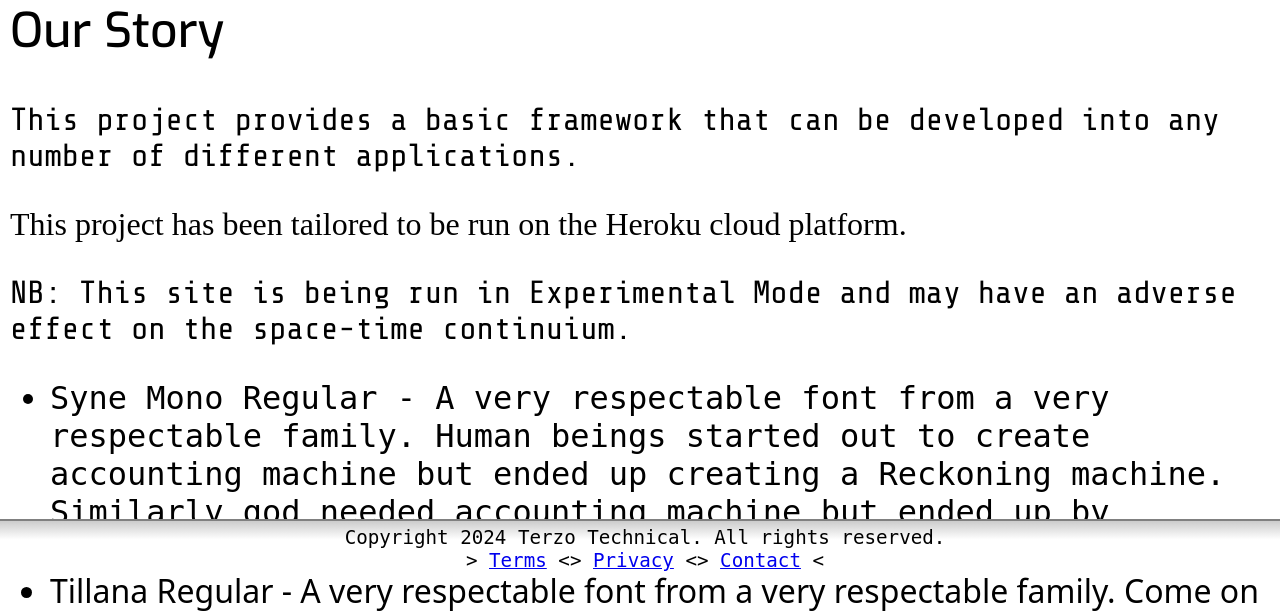
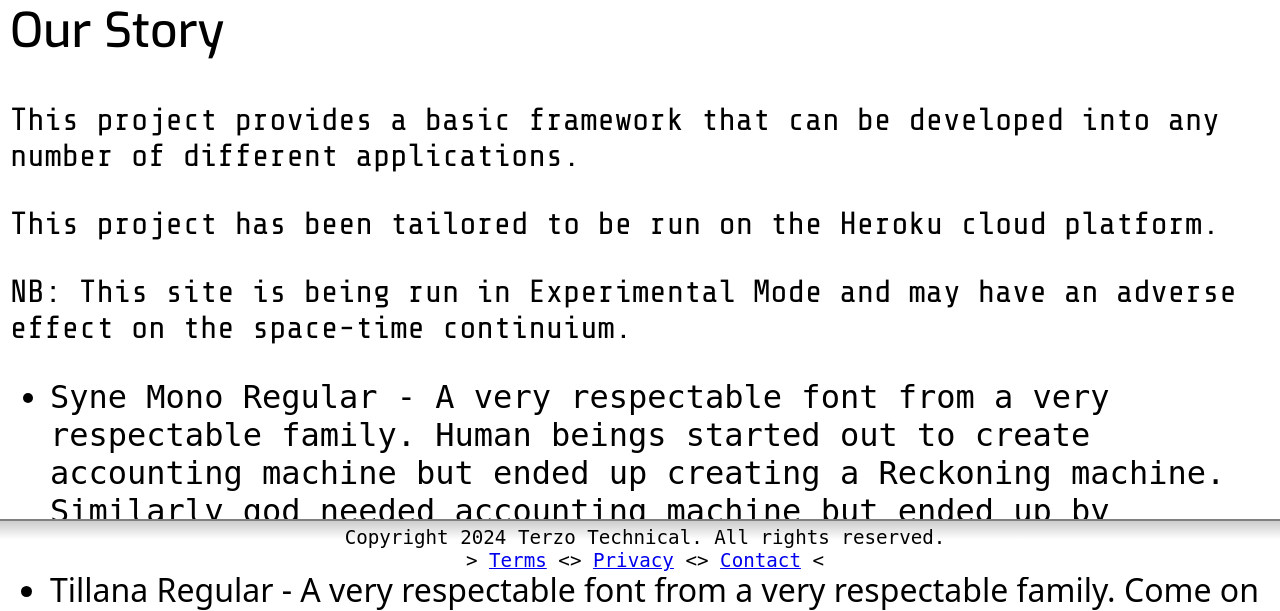
Before and after one commit to spycebot/alex-freberg-cv, a Flask app: page /about in a window 1280 px wide. Shown: the part 223-834 px from the top of the page. Run offline with Flask 3, Linux system fonts and the light colour scheme; some web fonts are replaced.

Commit message:
Construct ads.txt file, set site wide style for paragraphs

```diff
--- /dev/null
+++ b/ads.txt
@@ -0,0 +1 @@
+google.com, pub-5714407334718985, DIRECT, f08c47fec0942fa0
--- a/static/terzo.css
+++ b/static/terzo.css
@@ -10,6 +10,12 @@ body {
     background-color: white;
     margin: 0;
     padding: 0;
+}
+
+p {
+    font-family: "Share Tech Mono", monospace;
+    font-weight: 400;
+    font-style: normal;
 }
 
 #banner {
--- a/templates/about.html
+++ b/templates/about.html
@@ -6,9 +6,9 @@
 
 {% block body %}
 <h2 class="exo-terzo">Our Story</h2>
-<p class="share-tech-mono-regular">This project provides a basic framework that can be developed into any number of different applications. </p>
+<p>This project provides a basic framework that can be developed into any number of different applications. </p>
 <p>This project has been tailored to be run on the Heroku cloud platform.</p>
-<p class="share-tech-mono-regular">NB: This site is being run in <bold>Experimental Mode</bold> and may have an adverse effect on the space-time continuium.</bold></p>
+<p>NB: This site is being run in <bold>Experimental Mode</bold> and may have an adverse effect on the space-time continuium.</bold></p>
 
 
 <ul>
--- a/templates/base.html
+++ b/templates/base.html
@@ -4,11 +4,13 @@
     <meta name="HandheldFriendly" content="true" />
     <meta name="MobileOptimized" content="320" />
     <meta name="viewport" content="initial-scale=1.0, maximum-scale=1.0, width=device-width, user-scalable=no" />
+    <meta name="google-adsense-account" content="ca-pub-5714407334718985">
     <!-- OK link rel="stylesheet" href="https://www.w3schools.com/w3css/4/w3pro.css" -->
     <script src="{{ url_for('static', filename='terzo.js') }}"></script>
     <link href="https://fonts.googleapis.com/css2?family=Exo:ital,wght@0,100..900;1,100..900&family=Share+Tech+Mono&family=Special+Elite&family=Syne+Mono&family=Tillana&display=swap" rel="stylesheet">
     <link rel="stylesheet" href="{{ url_for('static', filename='terzo.css') }}">
-    <script async src="https://pagead2.googlesyndication.com/pagead/js/adsbygoogle.js?client=ca-pub-5714407334718985" crossorigin="anonymous"></script>
+    <script async src="https://pagead2.googlesyndication.com/pagead/js/adsbygoogle.js?client=ca-pub-5714407334718985"
+     crossorigin="anonymous"></script>
     {% block head %}{% endblock %}
 </head>
 <body>
--- a/templates/contact.html
+++ b/templates/contact.html
@@ -6,7 +6,7 @@
 
 {% block body %}
 <h2 class="exo-terzo">Contact Us</h2>
-<p class="share-tech-mono-regular">To reach <a href="http://www.terzotechnical.com" target="_blank">Terzo Technical &#11193;</a>
+<p>To reach <a href="http://www.terzotechnical.com" target="_blank">Terzo Technical &#11193;</a>
     please contact <a href="https://shannonware.com" target="_blank">Shannon Ware &#11193;</a>
      at <a href=mailto:photius@shannonware.com?subject=Incoming%20Email%20from%20Internet%20Web%20Page&body=Hello%20Terzo%20Technical!%20 target="_blank">photius at shannon ware dot com &#11193;</a>.</p>
 {% endblock %}
--- a/templates/index.html
+++ b/templates/index.html
@@ -6,9 +6,9 @@
 
 {% block body %}
 <h2 class="exo-terzo">Welcome!</h2>
-<p class="share-tech-mono-regular">Welcome to Internet Web Page, brought to you by <a href="http://www.terzotechnical.com" target="_blank">Terzo Technical &#11193;</a> and <a href="https://shannonware.com" target="_blank">Shannon Ware &#11193;</a>.</p>
-<p class="share-tech-mono-regular"><a href="/about">Our Story</a> is a harrowing tale filled with trial and triumph. Please take a moment to read <a href="/about">Our Story</a>.</p>
+<p>Welcome to Internet Web Page, brought to you by <a href="http://www.terzotechnical.com" target="_blank">Terzo Technical &#11193;</a> and <a href="https://shannonware.com" target="_blank">Shannon Ware &#11193;</a>.</p>
+<p><a href="/about">Our Story</a> is a harrowing tale filled with trial and triumph. Please take a moment to read <a href="/about">Our Story</a>.</p>
 <h3>StageMaster AI Voice Actor Coordinator</h3>
-<p class="share-tech-mono-regular">StageMaster, Ventriloquist, and Puppeteer are the latest suite of streaming production tools from Terzo Technical.</p>
+<p>StageMaster, Ventriloquist, and Puppeteer are the latest suite of streaming production tools from Terzo Technical.</p>
 <a href="/static/Stage-Master-WIP-UI_10MAY2024.png" target="_blank"><img class="resize" src="/static/Stage-Master-WIP-UI_10MAY2024.png"></a>
 {% endblock %}
--- a/templates/privacy.html
+++ b/templates/privacy.html
@@ -6,6 +6,6 @@
 
 {% block body %}
 <h2 class="exo-terzo">Privacy Policy</h2>
-<p class="share-tech-mono-regular">Internet Web Page does not collect any personally identifiable user information. You retain rights over any cookies generated by this site which are stored on your machine.</p>
+<p>Internet Web Page does not collect any personally identifiable user information. You retain rights over any cookies generated by this site which are stored on your machine.</p>
 <p>Information regarding the advertising activities conducted by this website will be posted here.</p>
 {% endblock %}
--- a/templates/terms.html
+++ b/templates/terms.html
@@ -6,11 +6,11 @@
 
 {% block body %}
 <h2>Terms of Use</h2>
-<p class="share-tech-mono-regular">Internet Web Page is provided as-is and without warranty. </p>
+<p>Internet Web Page is provided as-is and without warranty. </p>
 <h3>Advisory</h3>
-<p class="share-tech-mono-regular">This site is being run in <bold>Experimental Mode</bold> and may have an adverse effect on the space-time continuium.</bold></p>
+<p>This site is being run in <bold>Experimental Mode</bold> and may have an adverse effect on the space-time continuium.</bold></p>
 <h3>Disclaimer</h3>
-<p class="share-tech-mono-regular">To the extent permitted by law, we exclude all warranties, express, statutory, or impled.
+<p>To the extent permitted by law, we exclude all warranties, express, statutory, or impled.
     We expressly disclaim the warranties or conditios of noninfringement, merchantability, and fitness for a particular purpose.
 </p>
 
```
